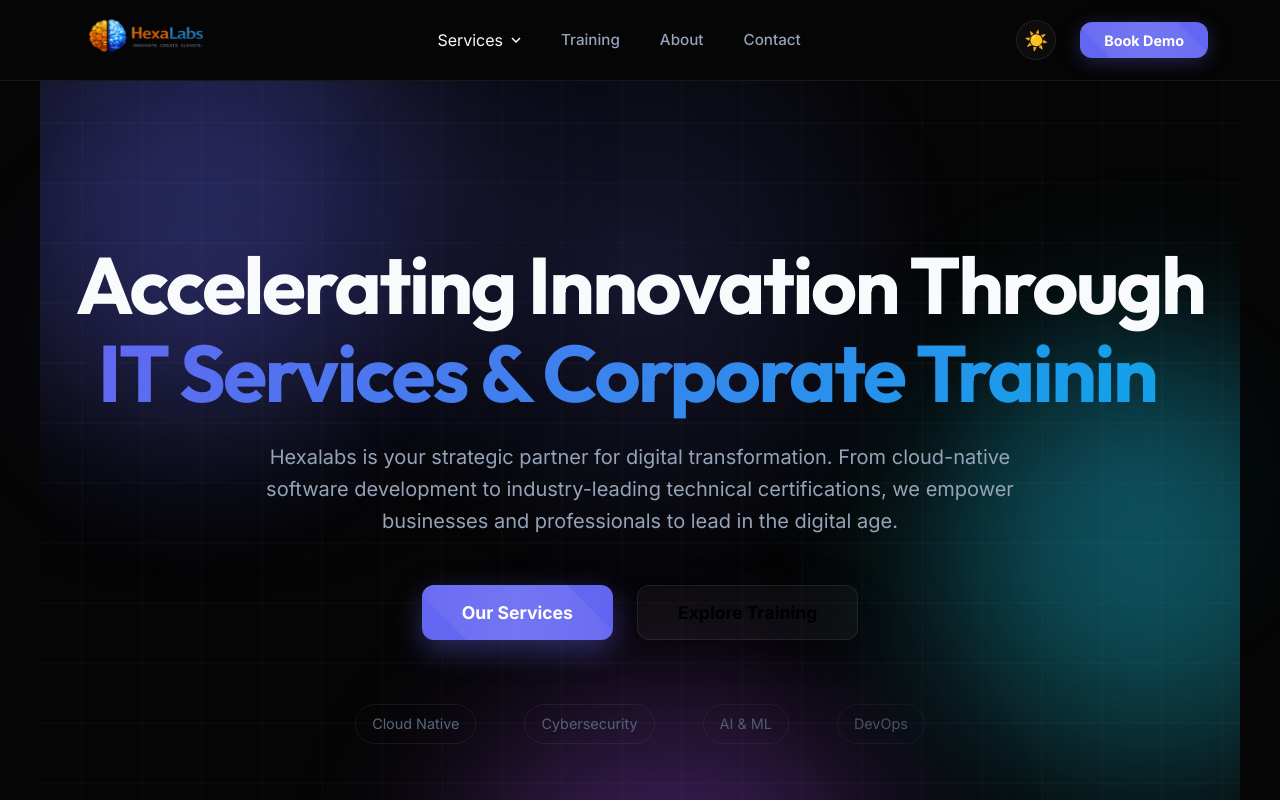
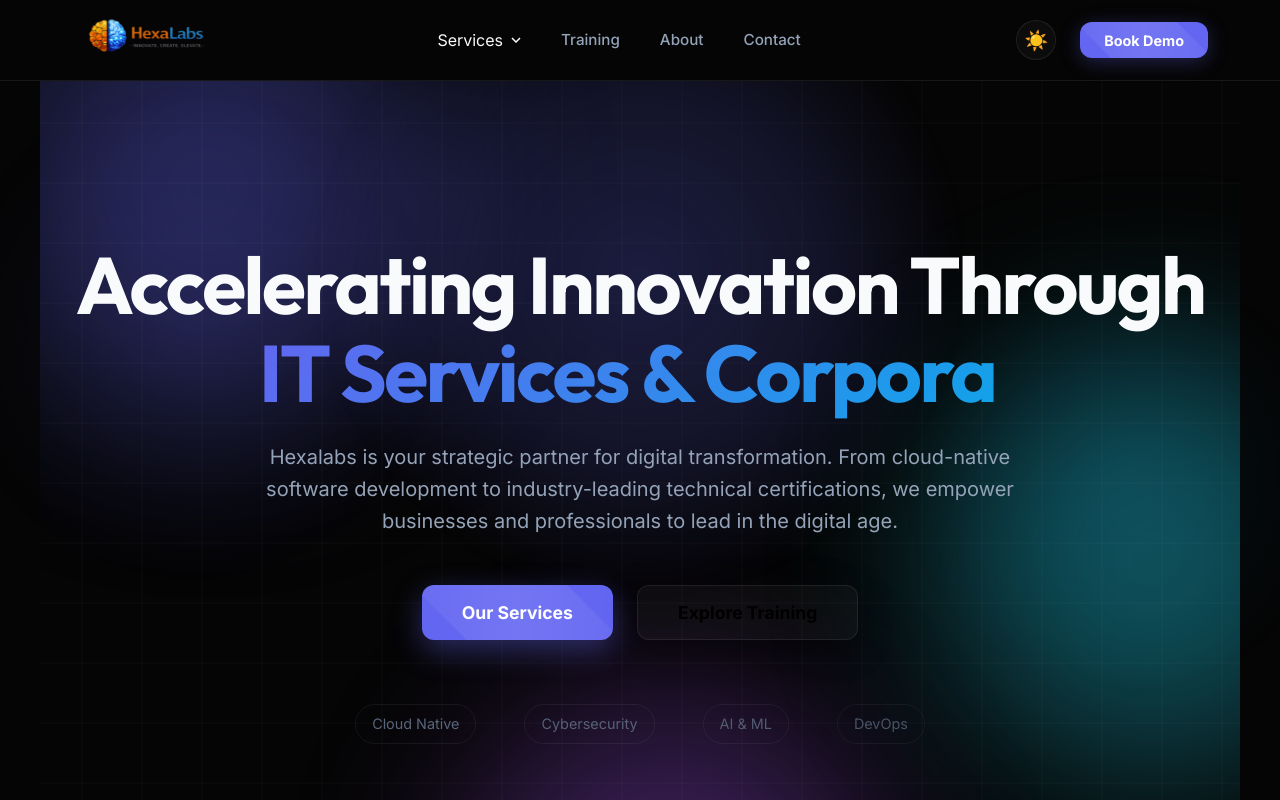
Before and after one commit to maheshmhhiremath2025/hexalabs-website, a React (Vite) app: page / in a window 1280 px wide. Shown: the top 800 px of the page. Built offline with nearby package versions, Linux system fonts and the light colour scheme.

Commit message:
updated v2

```diff
--- a/src/components/Hero.tsx
+++ b/src/components/Hero.tsx
@@ -2,39 +2,36 @@ import { useEffect, useState } from "react";
 
 const Hero = () => {
   /* =========================
-     TYPEWRITER EFFECT
+     TYPEWRITER EFFECT (FIXED)
   ========================= */
   const words = ["Expert Training", "Corporate Training", "Hands-on Labs"];
-  const [wordIndex, setWordIndex] = useState(0);
+
+  const [text, setText] = useState("");
+  const [index, setIndex] = useState(0);
   const [charIndex, setCharIndex] = useState(0);
   const [deleting, setDeleting] = useState(false);
-  const [text, setText] = useState("");
 
   useEffect(() => {
-    const currentWord = words[wordIndex];
-    const speed = deleting ? 60 : 120;
+    const current = words[index];
+    const speed = deleting ? 50 : 90;
 
-    const timer = setTimeout(() => {
-      if (!deleting) {
-        setText(currentWord.slice(0, charIndex + 1));
-        setCharIndex(charIndex + 1);
-
-        if (charIndex === currentWord.length) {
-          setTimeout(() => setDeleting(true), 1200);
-        }
-      } else {
-        setText(currentWord.slice(0, charIndex - 1));
-        setCharIndex(charIndex - 1);
-
-        if (charIndex === 0) {
-          setDeleting(false);
-          setWordIndex((wordIndex + 1) % words.length);
-        }
+    const timeout = setTimeout(() => {
+      if (!deleting && charIndex < current.length) {
+        setText(current.slice(0, charIndex + 1));
+        setCharIndex((prev) => prev + 1);
+      } else if (deleting && charIndex > 0) {
+        setText(current.slice(0, charIndex - 1));
+        setCharIndex((prev) => prev - 1);
+      } else if (!deleting && charIndex === current.length) {
+        setTimeout(() => setDeleting(true), 1200);
+      } else if (deleting && charIndex === 0) {
+        setDeleting(false);
+        setIndex((prev) => (prev + 1) % words.length);
       }
     }, speed);
 
-    return () => clearTimeout(timer);
-  }, [charIndex, deleting, wordIndex]);
+    return () => clearTimeout(timeout);
+  }, [charIndex, deleting, index]);
 
   return (
     <section
@@ -44,6 +41,7 @@ const Hero = () => {
         textAlign: "center",
         position: "relative",
         overflow: "hidden",
+        isolation: "isolate",
       }}
     >
       {/* ================= ANIMATED BACKGROUND ================= */}
@@ -79,7 +77,6 @@ const Hero = () => {
         <button className="btn-premium hero-btn-primary">Our Services</button>
         <button className="glass hero-btn-secondary">Explore Training</button>
       </div>
-
 
       {/* Tags */}
       <div className="hero-tags">
@@ -175,12 +172,14 @@ const Hero = () => {
           height: 650px;
           background: radial-gradient(
             circle,
-            rgba(99, 102, 241, 0.18) 0%,
+            rgba(99, 102, 241, 0.25) 0%,
+            rgba(99, 102, 241, 0.15) 40%,
             transparent 70%
           );
           border-radius: 50%;
           z-index: -1;
           animation: floatGlow 8s ease-in-out infinite;
+          filter: blur(10px);
         }
 
         @keyframes floatGlow {
@@ -244,29 +243,6 @@ const Hero = () => {
           border-radius: 12px;
           font-weight: 700;
           font-size: 1.1rem;
-        }
-
-        /* Stats */
-        .hero-stats {
-          margin-top: 4rem;
-          display: flex;
-          justify-content: center;
-          gap: 4rem;
-          flex-wrap: wrap;
-          opacity: 0;
-          animation: fadeUp 0.8s ease forwards;
-          animation-delay: 0.5s;
-        }
-
-        .hero-stats strong {
-          font-size: 2rem;
-          display: block;
-          color: white;
-        }
-
-        .hero-stats span {
-          font-size: 0.85rem;
-          color: var(--text-secondary);
         }
 
         /* Tags */
@@ -338,7 +314,6 @@ const Hero = () => {
         /* Mobile */
         @media (max-width: 768px) {
           .hero-actions { flex-direction: column; }
-          .hero-stats { gap: 2rem; }
         }
       `}</style>
     </section>
```
